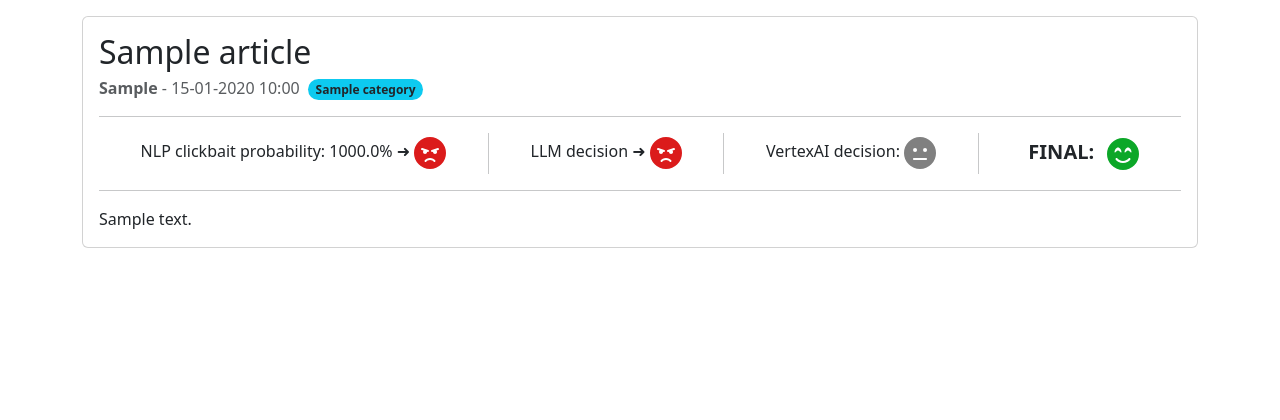
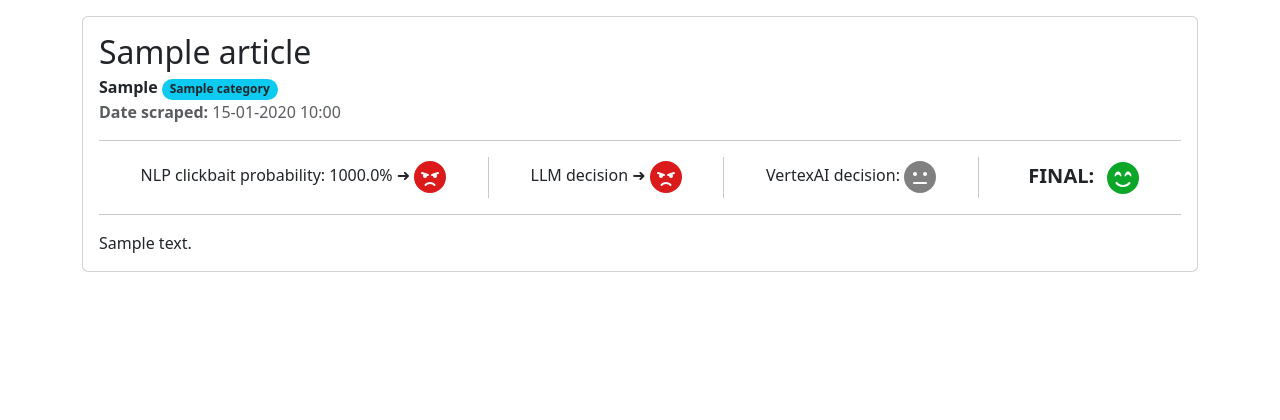
Before and after one commit to amajczyk/ClickbaitDetector, a Django app: template djangoapp/news/templates/news/detail.html in a window 1280 px wide. Shown: the part 56-476 px from the top of the page. Run offline with Django 4.2, Linux system fonts and the light colour scheme; the template is opened without the code that fills it: most values are stand-ins (such as "Sample title", 1, 10 or a date in 2020).

Commit message:
added scrapped date

```diff
--- a/djangoapp/news/templates/news/article_info.html
+++ b/djangoapp/news/templates/news/article_info.html
@@ -6,10 +6,13 @@
         <div class="m-0 p-0 d-flex justify-content-between align-items-center">
 
             <div class="d-flex align-items-center">
-                <span class="card-subtitle me-2 text-muted"> <b>{{article.source_site}}</b> -
-                    {{ article.scraped_date|date:"d-m-Y H:i" }} </span>
-                {% if article.category and not article.category == "UNKNOWN" %}
-                <span class="badge rounded-pill bg-info text-dark">{{ article.category}}</span>
+                <span class="card-subtitle me-2 py-1text-muted"> <b>{{article.source_site}}</b>
+                    {% if article.category and not article.category == "UNKNOWN" %}
+                    <span class="badge rounded-pill bg-info text-dark">{{ article.category}}</span>
+                    <br>
+                    <span class="card-subtitle me-2 text-muted">
+                        <b> Date scraped: </b> {{ article.scraped_date|date:"d-m-Y H:i" }} </span>
+                </span>
                 {% endif %}
 
 
```
